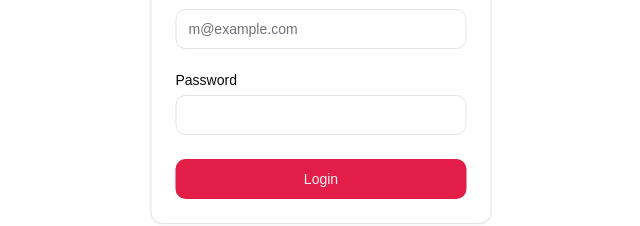
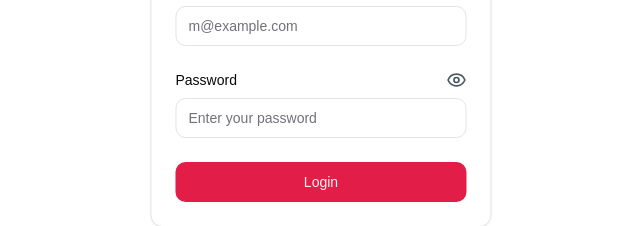
Before and after one commit to irpanzy/aizora, a Next.js app: page /dashboard/sign-in in a window 1280 px wide. Shown: the part 352-578 px from the top of the page, without its empty margins (319-959 px from the left). Built offline with nearby package versions, Linux system fonts and the light colour scheme.

Commit message:
feat: add button show password

```diff
--- a/src/app/(admin)/dashboard/(auth)/sign-in/components/form.tsx
+++ b/src/app/(admin)/dashboard/(auth)/sign-in/components/form.tsx
@@ -1,6 +1,6 @@
 "use client"
 
-import React from 'react'
+import React, { useState } from 'react'
 import { Button } from "@/components/ui/button"
 import {
     Card,
@@ -21,6 +21,7 @@ import {
     AlertTitle,
 } from "@/components/ui/alert"
 import { ModeToggle } from '@/components/ui/mode-toggle'
+import { Eye, EyeOff } from "lucide-react"
 
 const initialState: ActionResult = {
     error: ''
@@ -38,6 +39,11 @@ function SubmitButton() {
 
 export default function FormSignIn() {
     const [state, formAction] = useFormState(SignIn, initialState)
+    const [showPassword, setShowPassword] = useState(false)
+
+    const togglePasswordVisibility = () => {
+        setShowPassword((prev) => !prev);
+    };
 
     return (
         <Card>
@@ -71,14 +77,28 @@ export default function FormSignIn() {
                                 placeholder="m@example.com"
                             />
                         </div>
-                        <div className="grid gap-2">
-                            <div className="flex items-center">
+                        <div className="grid gap-2 relative">
+                            {/* Flexbox untuk menyelaraskan Label dan Icon */}
+                            <div className="flex items-center justify-between w-full">
                                 <Label htmlFor="password">Password</Label>
+                                <button
+                                    type="button"
+                                    onClick={togglePasswordVisibility}
+                                    className="text-gray-600"
+                                >
+                                    {showPassword ? (
+                                        <EyeOff className="h-5 w-5" />
+                                    ) : (
+                                        <Eye className="h-5 w-5" />
+                                    )}
+                                </button>
                             </div>
                             <Input
                                 name="password"
                                 id="password"
-                                type="password" />
+                                type={showPassword ? "text" : "password"}
+                                placeholder="Enter your password"
+                            />
                         </div>
                         <SubmitButton />
                     </div>
--- a/src/app/(admin)/dashboard/(index)/layout.tsx
+++ b/src/app/(admin)/dashboard/(index)/layout.tsx
@@ -13,18 +13,21 @@ const geistMono = Geist_Mono({
 });
 
 export const metadata: Metadata = {
-  title: "Dashboard",
+  title: "Create Next App",
   description: "Generated by create next app",
 };
 
 export default function RootLayout({
+  children,
 }: Readonly<{
   children: React.ReactNode;
 }>) {
   return (
     <html lang="en">
       <body
-        className={`${geistSans.variable} ${geistMono.variable} antialiased`}>
+        className={`${geistSans.variable} ${geistMono.variable} antialiased`}
+      >
+        {children}
       </body>
     </html>
   );
--- a/src/app/(admin)/dashboard/(index)/page.tsx
+++ b/src/app/(admin)/dashboard/(index)/page.tsx
@@ -3,7 +3,7 @@ import React from 'react'
 export default function DashboardPage() {
   return (
     <div>
-      Dashboard
+      Dashboard Page
     </div>
   )
 }
```
